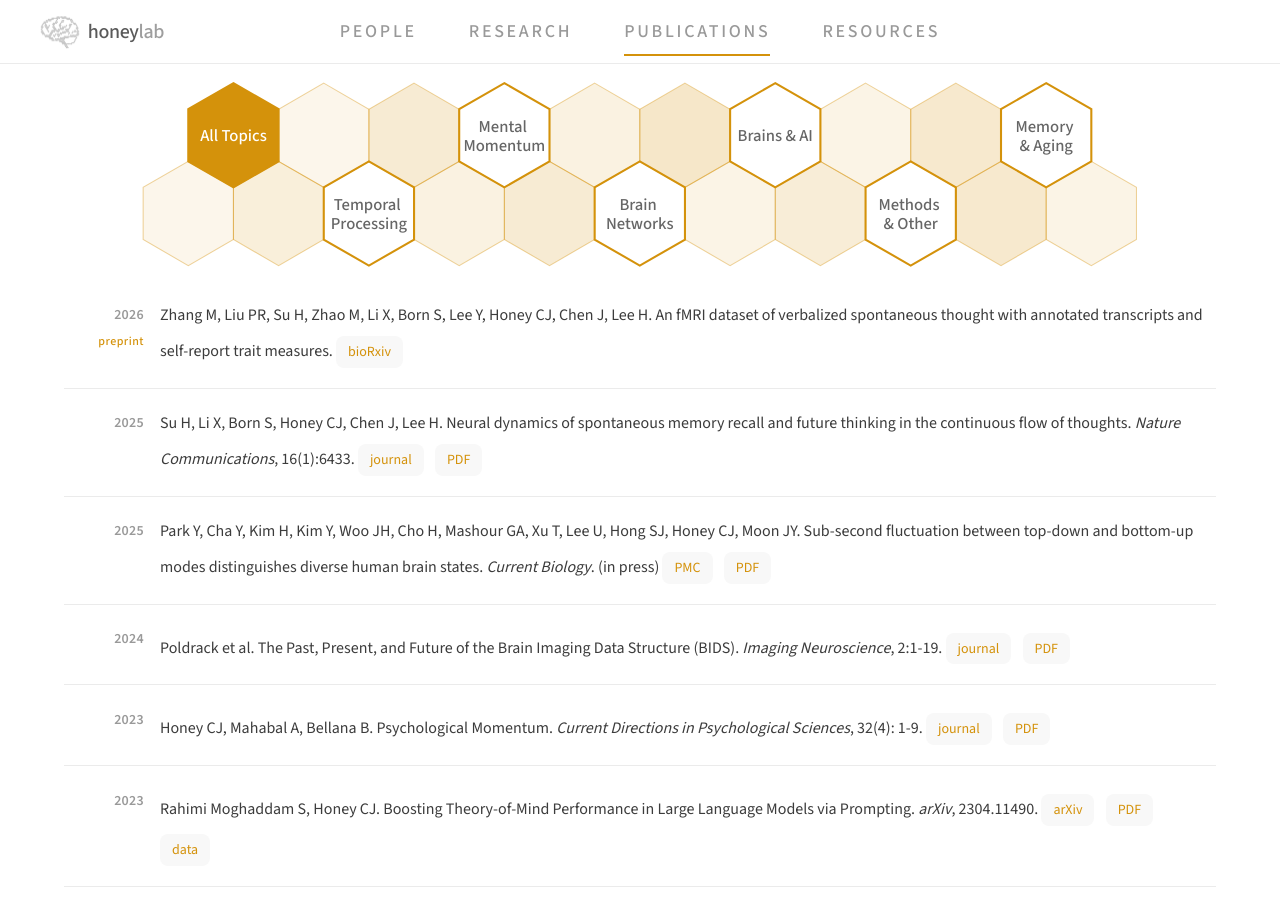
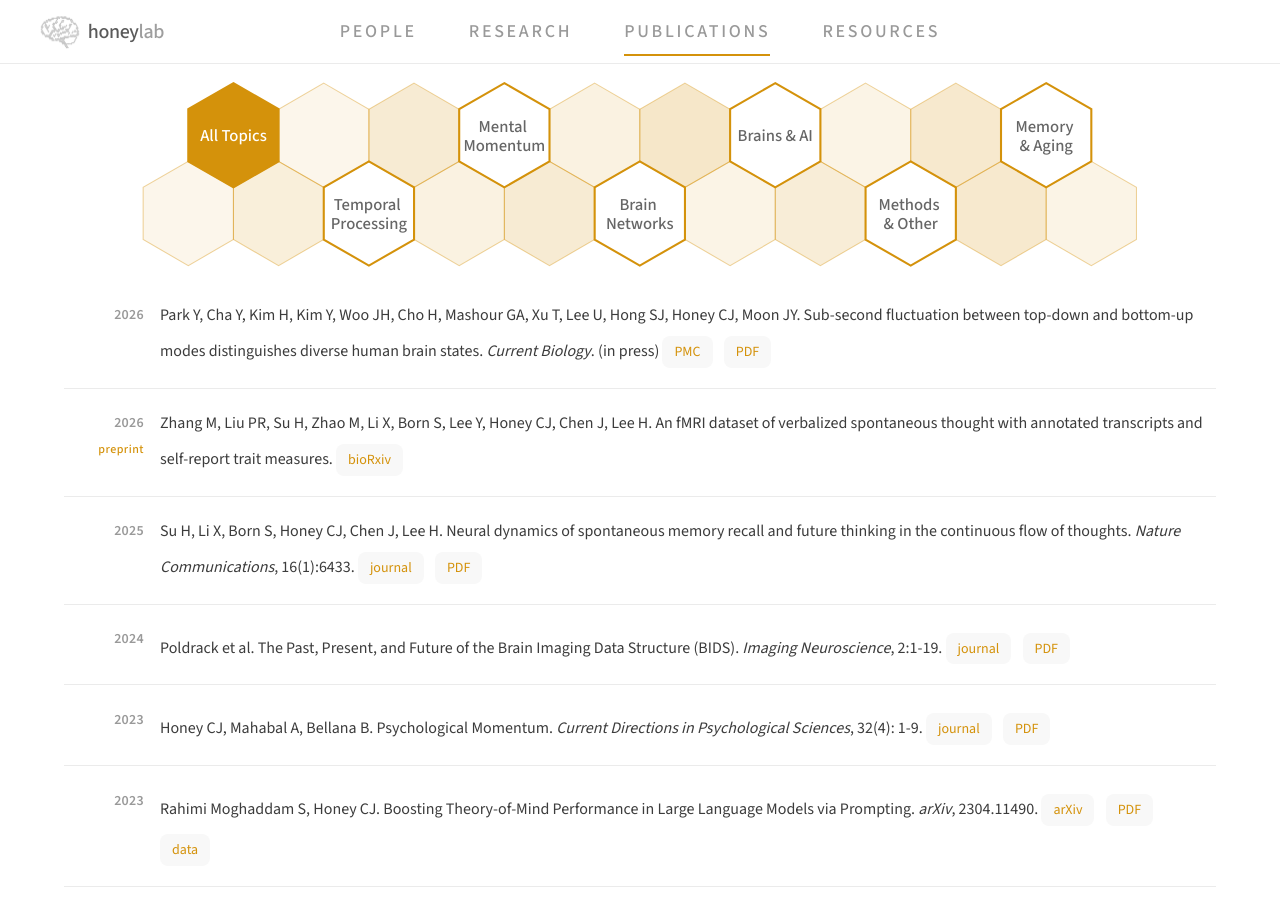
Before and after one commit to HLab/honeylab.org, a Jekyll site: the page built from publications.md, in a window 1280 px wide and 900 px high. Built offline with Jekyll 4.4.1, drawn with Linux system fonts in a browser that asks for light colours.

Commit message:
Update Park et al. year to 2026
Tools: Claude Code

```diff
--- a/_data/publications.yml
+++ b/_data/publications.yml
@@ -7,7 +7,7 @@
   - text: bioRxiv
     url: https://www.biorxiv.org/content/10.64898/2026.05.12.724488v1.abstract
 - authors: Park Y, Cha Y, Kim H, Kim Y, Woo JH, Cho H, Mashour GA, Xu T, Lee U, Hong SJ, Honey CJ, Moon JY
-  year: '2025'
+  year: '2026'
   title: Sub-second fluctuation between top-down and bottom-up modes distinguishes diverse human brain states
   journal: Current Biology
   note: in press
```
